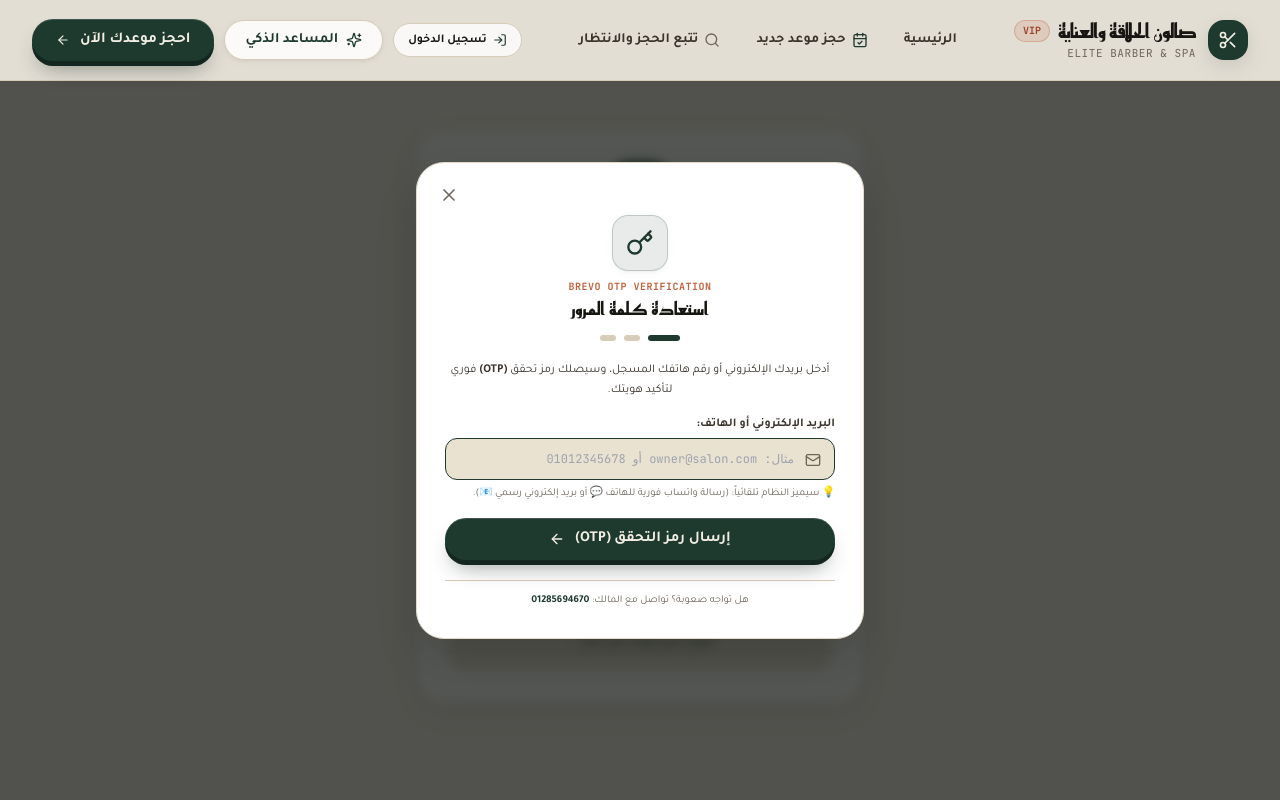
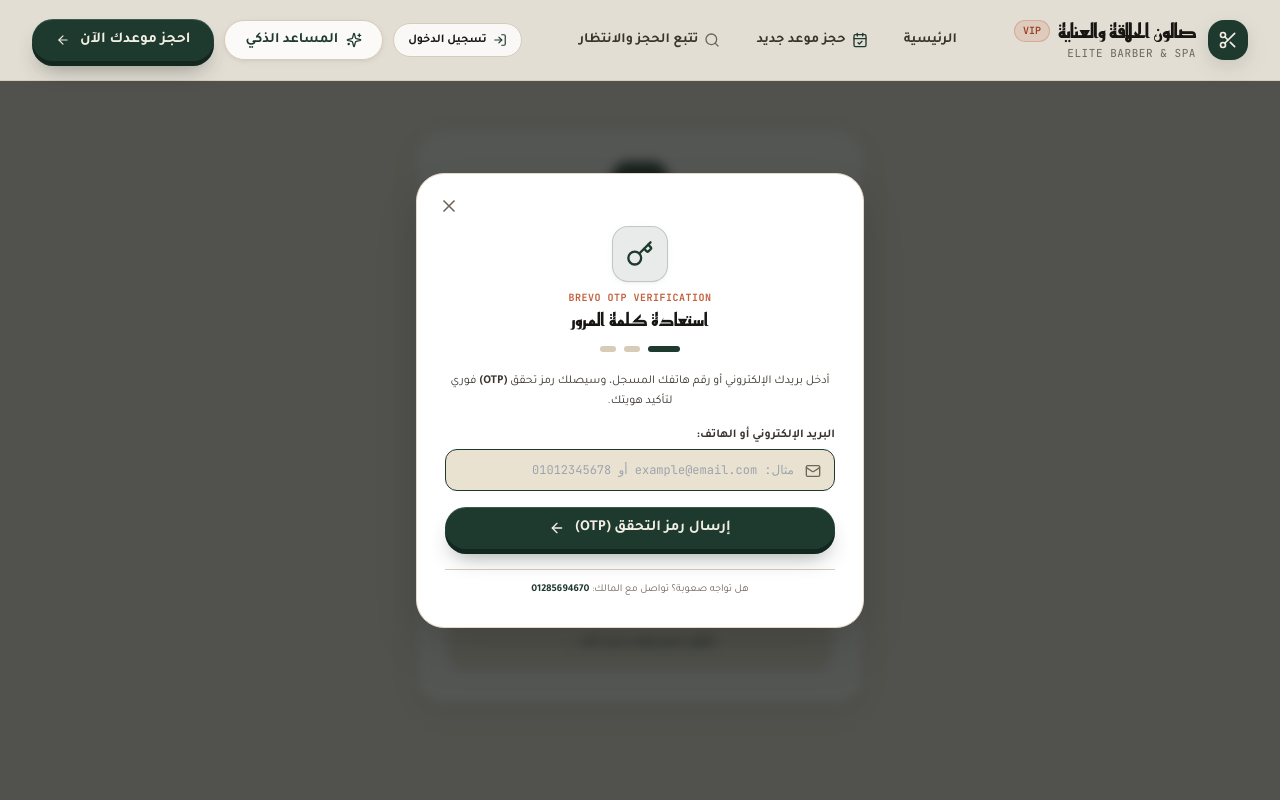
Before and after one commit to 3hmed3bd3lbasset/TrimMind, a React (Vite) app: page /auth in a window 1280 px wide. Both pictures are taken after a click on the button "نسيت كلمة المرور؟". Shown: the top 800 px of the page. Built offline with nearby package versions, Linux system fonts and the light colour scheme; no server answers.

Commit message:
fix(ui): clean placeholder to example@email.com and remove hint under input in AuthPage

```diff
--- a/src/pages/AuthPage.tsx
+++ b/src/pages/AuthPage.tsx
@@ -409,7 +409,7 @@ export default function AuthPage() {
                 required
                 value={identifier}
                 onChange={(e) => setIdentifier(e.target.value)}
-                placeholder="مثال: owner@salon.com أو 01012345678"
+                placeholder="مثال: example@email.com أو 01012345678"
                 className="w-full bg-paper-warm border border-border focus:border-forest rounded-xl pr-10 pl-3 py-3 text-xs text-ink outline-none font-mono"
               />
             </div>
@@ -545,13 +545,10 @@ export default function AuthPage() {
                       autoFocus
                       value={resetIdentifier}
                       onChange={(e) => setResetIdentifier(e.target.value)}
-                      placeholder="مثال: owner@salon.com أو 01012345678"
+                      placeholder="مثال: example@email.com أو 01012345678"
                       className="w-full bg-paper-warm border border-border focus:border-forest rounded-xl pr-10 pl-3 py-3 text-xs text-ink outline-none font-mono"
                     />
                   </div>
-                  <p className="text-[10.5px] text-ink-mute">
-                    💡 سيميز النظام تلقائياً: (رسالة واتساب فورية للهاتف 💬 أو بريد إلكتروني رسمي 📧).
-                  </p>
                 </div>
 
                 <button
```
